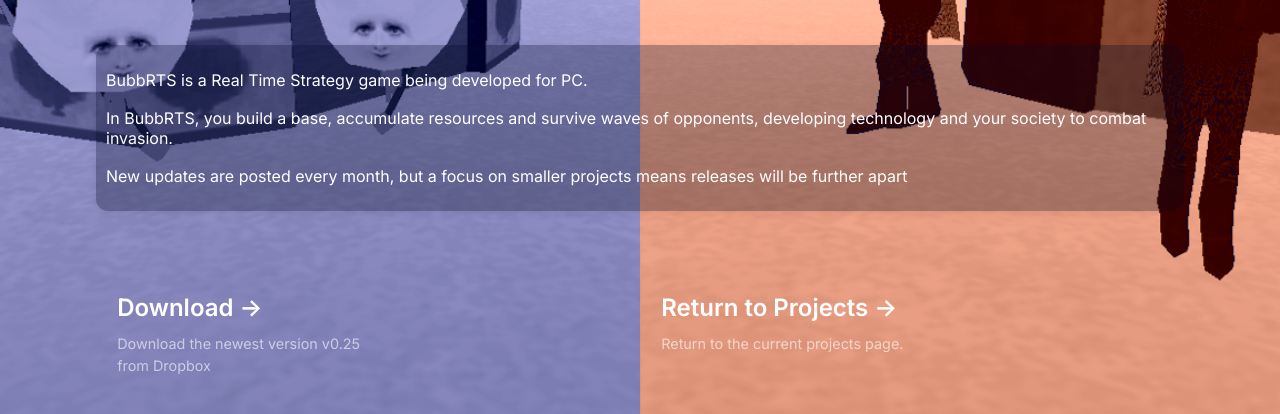
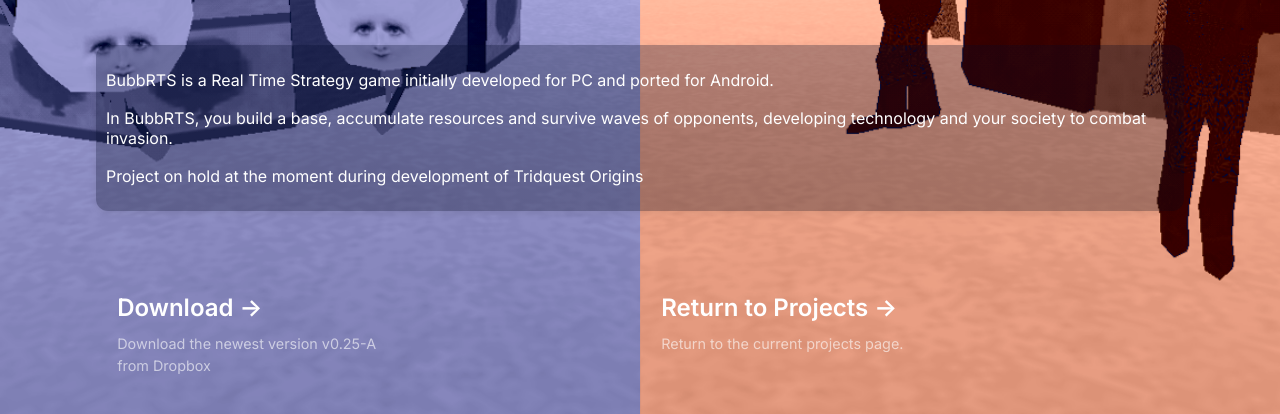
Before and after one commit to tribubb/tribubb.github.io, a Next.js app: page /BubbRTS/bubbRTSLanding in a window 1280 px wide. Shown: the part 265-679 px from the top of the page. Built offline with nearby package versions, Linux system fonts and the light colour scheme.

Commit message:
Landing page for BubbRTS -> BubbRTSMobile

```diff
--- a/src/pages/BubbRTS/bubbRTSLanding.tsx
+++ b/src/pages/BubbRTS/bubbRTSLanding.tsx
@@ -21,15 +21,15 @@ export default function Home() {
               </video>
           <div className={styles.center}>
               <div className={styles.basicBorder}>
-                  <p className={inter.className}>BubbRTS is a Real Time Strategy game being developed for PC.</p> <br/>
+                  <p className={inter.className}>BubbRTS is a Real Time Strategy game initially developed for PC and ported for Android.</p> <br/>
                   <p className={inter.className}>In BubbRTS, you build a base, accumulate resources and survive waves of opponents, developing technology and your society to combat invasion.</p><br/>
-                  <p className={inter.className}>New updates are posted every month, but a focus on smaller projects means releases will be further apart</p>
+                  <p className={inter.className}>Project on hold at the moment during development of Tridquest Origins</p>
               </div>
           </div>
 
         <div className={styles.grid}>
           <a
-            href="https://www.dropbox.com/s/caoowi1yhwe6oo9/BubbRTSv.025.rar?dl=0"
+            href="https://www.dropbox.com/scl/fi/wuenwonhavy5wgbxflpzl/BubbRTS.apk?rlkey=1mie7hfi98c45jo90sf63alnk&st=0s3eelpa&dl=0"
             className={styles.card}
             target="_blank"
           >
@@ -37,7 +37,7 @@ export default function Home() {
               Download <span>-&gt;</span>
             </h2>
             <p className={inter.className}>
-             Download the newest version v0.25 from Dropbox
+             Download the newest version v0.25-A from Dropbox
             </p>
           </a>
 
```
